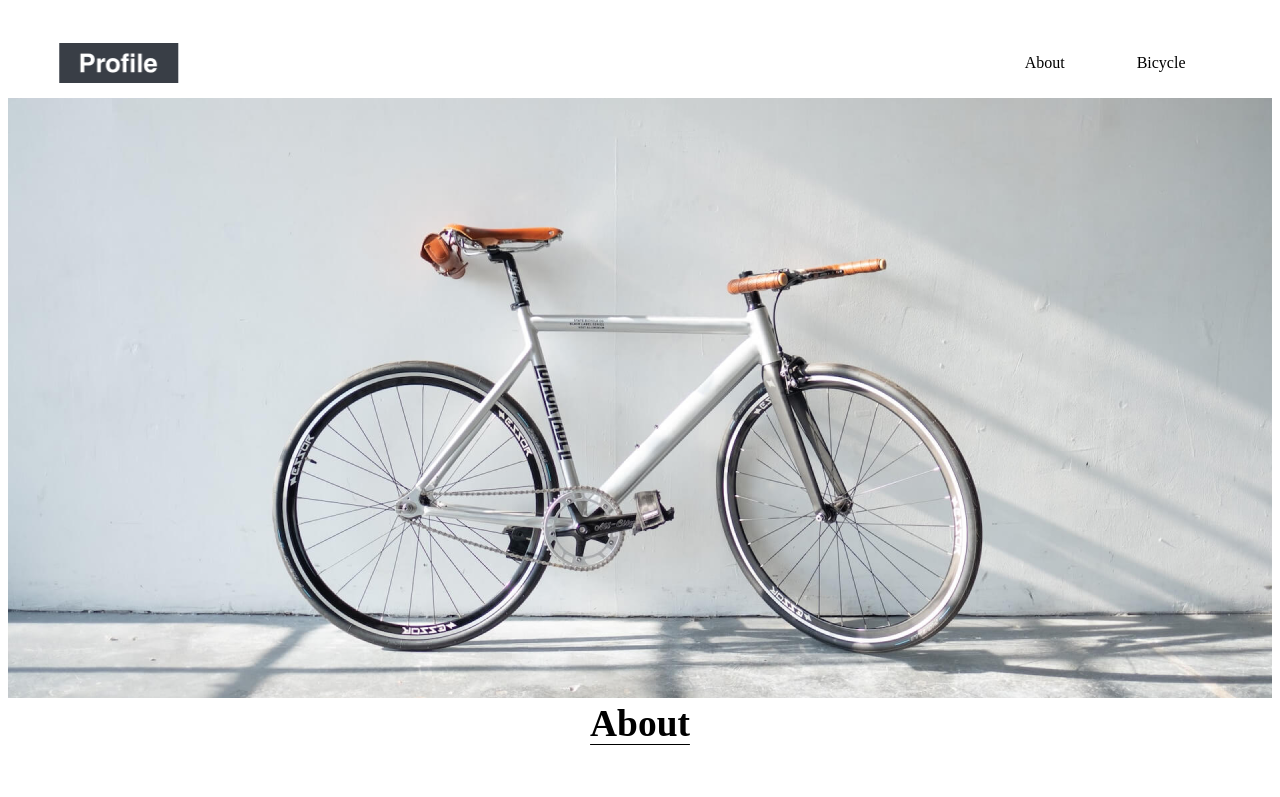
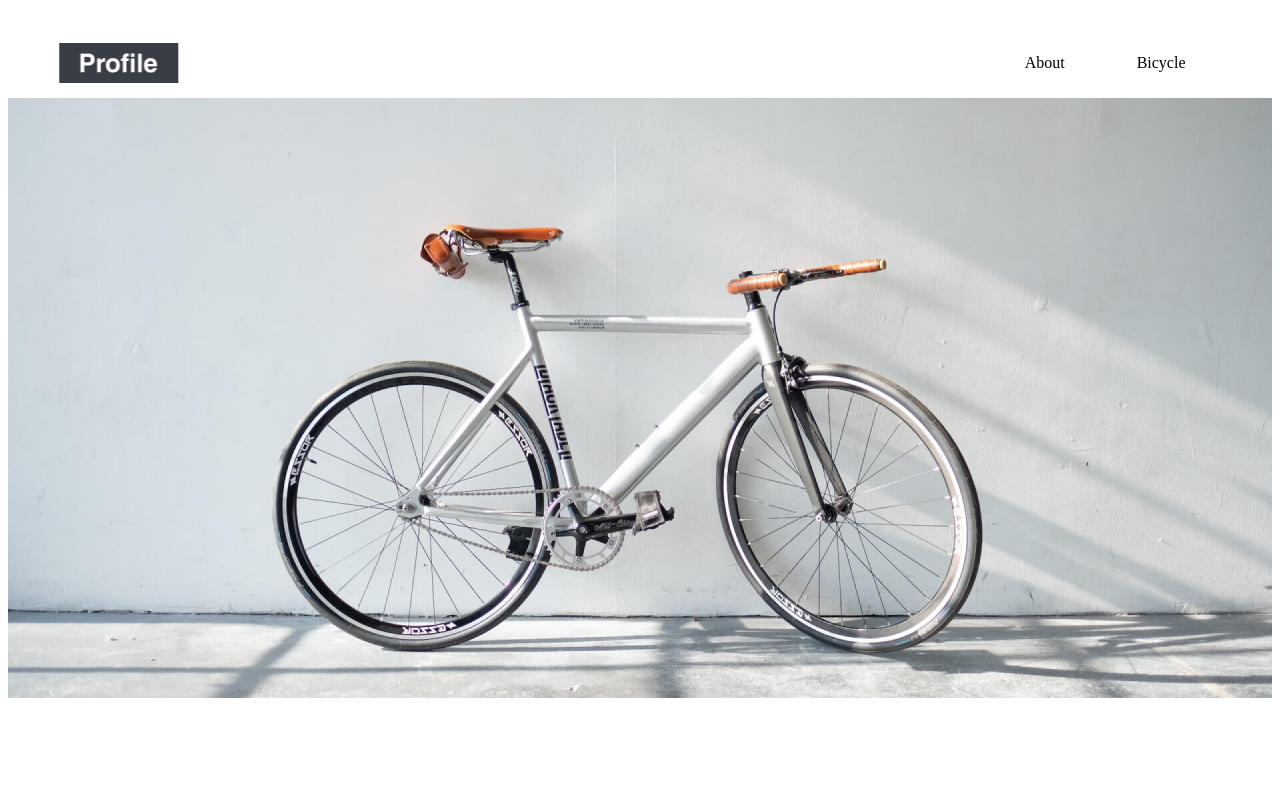
Before and after one commit to tappypuppy/profile-site-1col, a Next.js app: page / in a window 1280 px wide. Shown: the top 797 px of the page. Built offline with nearby package versions, Linux system fonts and the light colour scheme.

Commit message:
main styleを変更

```diff
--- a/src/app/index.module.css
+++ b/src/app/index.module.css
@@ -4,7 +4,6 @@
   padding: 0;
   position: relative;
   background-color: #fff;
-  height: 96.625rem;
   overflow: hidden;
   text-align: center;
   box-sizing: border-box;
@@ -12,3 +11,10 @@
   color: var(--color-darkslategray);
   font-family: var(--font-hiragino-kaku-gothic-pron);
 }
+
+.main {
+  margin :0 0 110px 0;
+  display: flex;
+  flex-direction: column;
+  row-gap: 90px;
+}
--- a/src/app/page.tsx
+++ b/src/app/page.tsx
@@ -19,7 +19,7 @@ const ProfilePC: NextPage = () => {
   return (
     <div className={styles.profilePc}>
       <Header />
-      <main>
+      <main className={styles.main}>
         <Hero />
         <About />
         <Bicycle />
```
